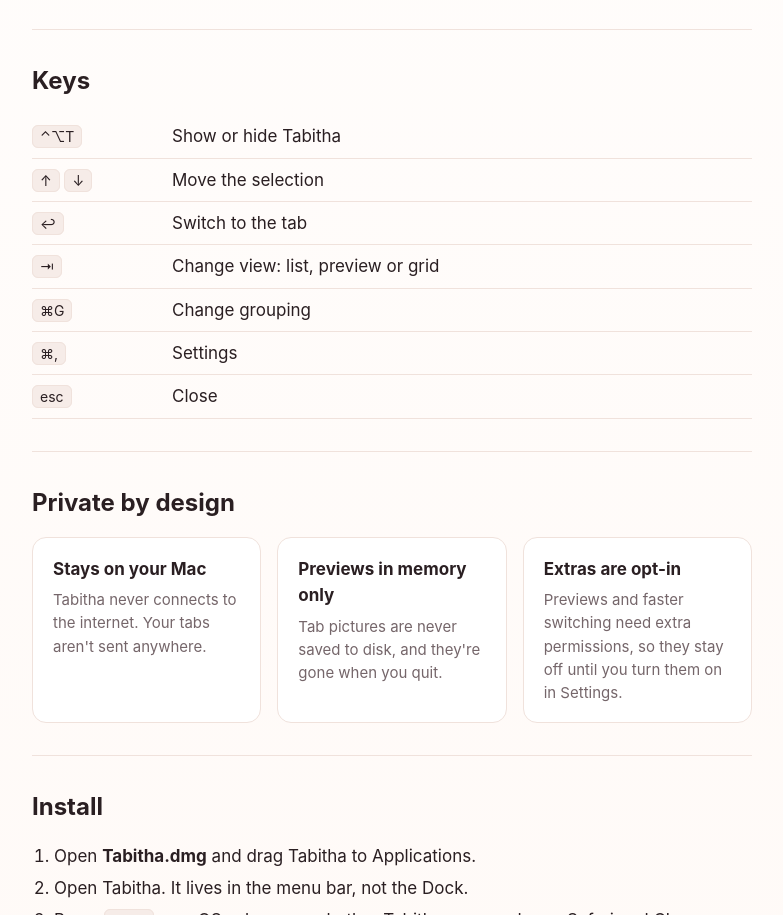
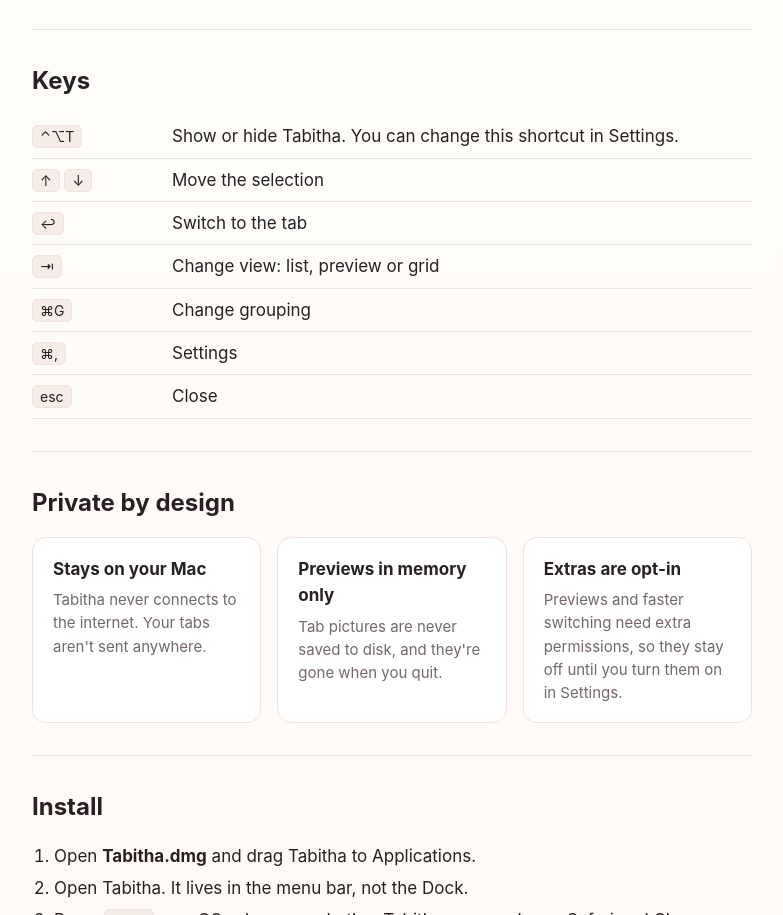
Before and after one commit to philsquared/tabitha-releases, a plain HTML site: page index.html in a window 1280 px wide. Shown: the part 940-1855 px from the top of the page, without its empty margins (248-1031 px from the left). Drawn offline with Linux system fonts and the light colour scheme.

Commit message:
Say the shortcut can be changed
Co-Authored-By: Claude Opus 5.5 <noreply@anthropic.com>
Claude-Session: https://claude.ai/code/session_016KmmSDL4ggUu9CVmGay3Di

```diff
--- a/index.html
+++ b/index.html
@@ -124,7 +124,7 @@ footer a { color: inherit; }
     <section>
         <h2>Keys</h2>
         <table>
-            <tr><td><kbd>⌃⌥T</kbd></td><td>Show or hide Tabitha</td></tr>
+            <tr><td><kbd>⌃⌥T</kbd></td><td>Show or hide Tabitha. You can change this shortcut in Settings.</td></tr>
             <tr><td><kbd>↑</kbd> <kbd>↓</kbd></td><td>Move the selection</td></tr>
             <tr><td><kbd>↩</kbd></td><td>Switch to the tab</td></tr>
             <tr><td><kbd>⇥</kbd></td><td>Change view: list, preview or grid</td></tr>
```
